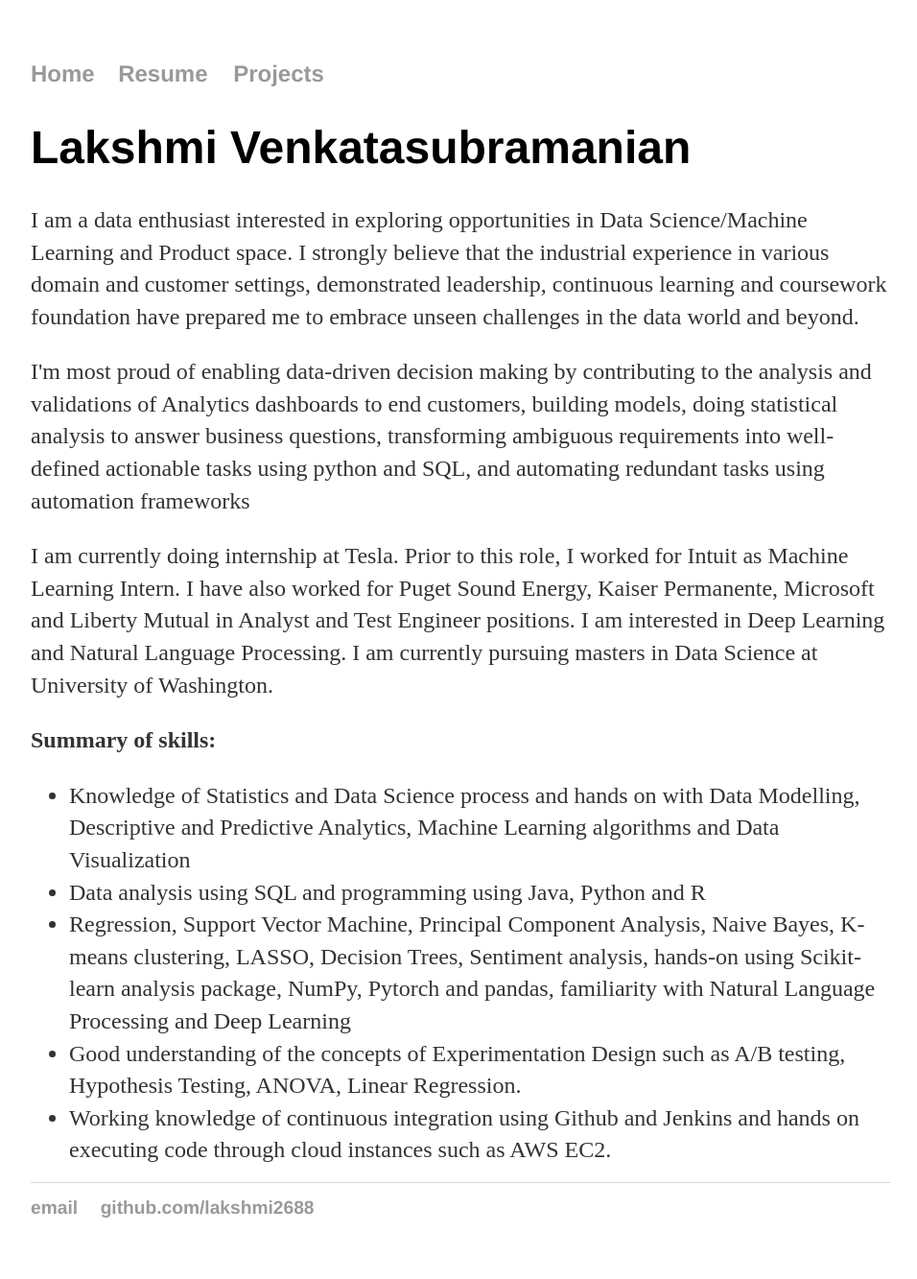
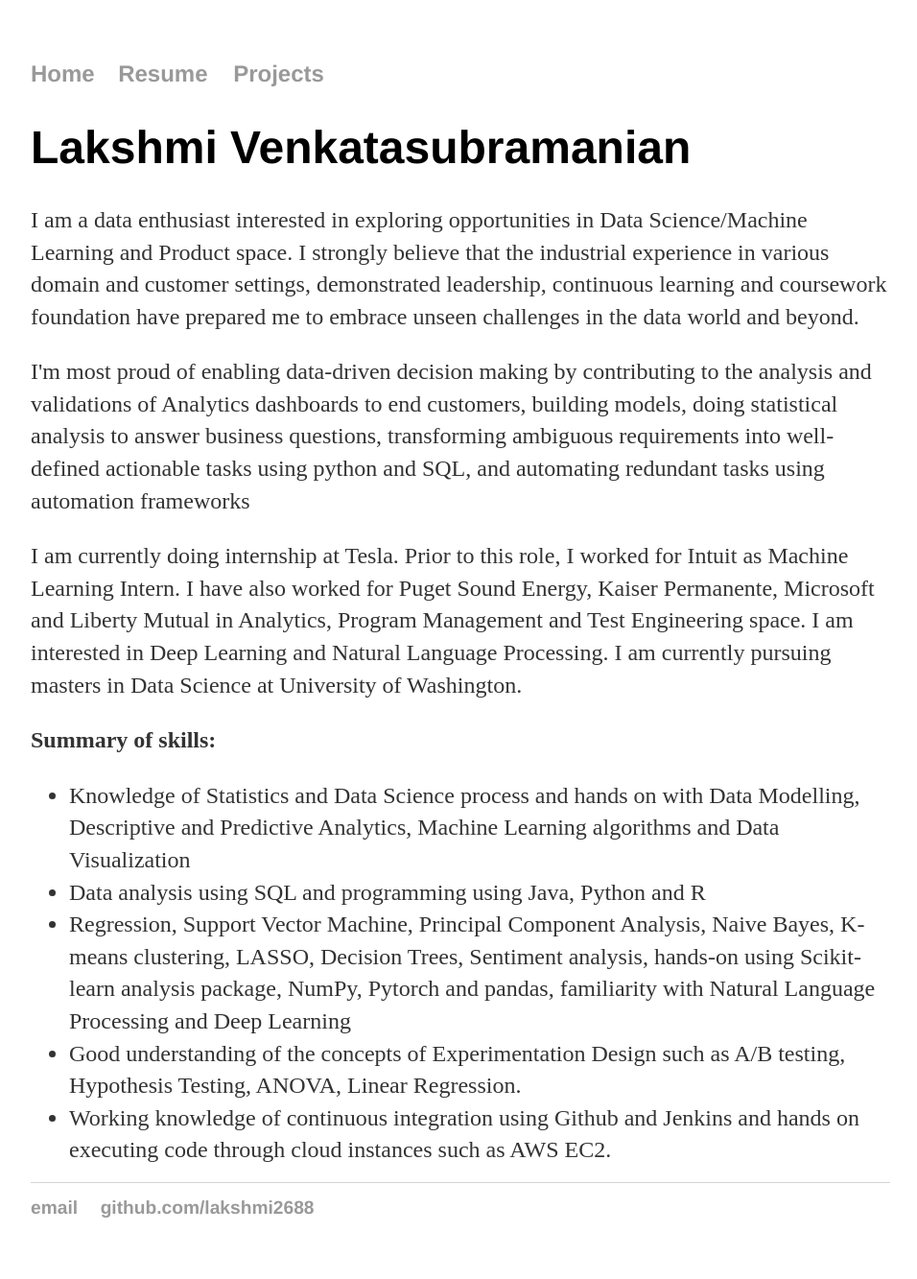
Before and after one commit to lakshmi2688/lakshmi2688.github.io, a Jekyll site: the page built from index.html, in a window 1280 px wide. Shown: the whole page at 96% size, without its empty margins (160-1116 px from the left). Built offline with Jekyll 4.4.1, drawn with Linux system fonts in a browser that asks for light colours.

Commit message:
Update index.html

```diff
--- a/index.html
+++ b/index.html
@@ -7,7 +7,7 @@ title: Lakshmi Venkatasubramanian, Data Enthusiast
 				<p>I am a data enthusiast interested in exploring opportunities in Data Science/Machine Learning and Product space.  I strongly believe that the industrial experience in various domain and customer settings, demonstrated leadership, continuous learning and coursework foundation have prepared me to embrace unseen challenges in the data world and beyond.</p>
 	<p>I'm most proud of enabling data-driven decision making by contributing to the analysis and validations of Analytics dashboards to end customers, building models, doing statistical analysis to answer business questions, transforming ambiguous requirements into well-defined actionable tasks using python and SQL, and automating redundant tasks using automation frameworks</p>
 
-<p>I am currently doing internship at Tesla. Prior to this role, I worked for Intuit as Machine Learning Intern. I have also worked for Puget Sound Energy, Kaiser Permanente, Microsoft and Liberty Mutual in Analyst  and Test Engineer positions. I am interested in Deep Learning and Natural Language Processing. I am currently pursuing masters in Data Science at University of Washington.</p>
+<p>I am currently doing internship at Tesla. Prior to this role, I worked for Intuit as Machine Learning Intern. I have also worked for Puget Sound Energy, Kaiser Permanente, Microsoft and Liberty Mutual in Analytics, Program Management and Test Engineering space. I am interested in Deep Learning and Natural Language Processing. I am currently pursuing masters in Data Science at University of Washington.</p>
 
 <p><strong>Summary of skills:</strong></p>
 <ul>
```
